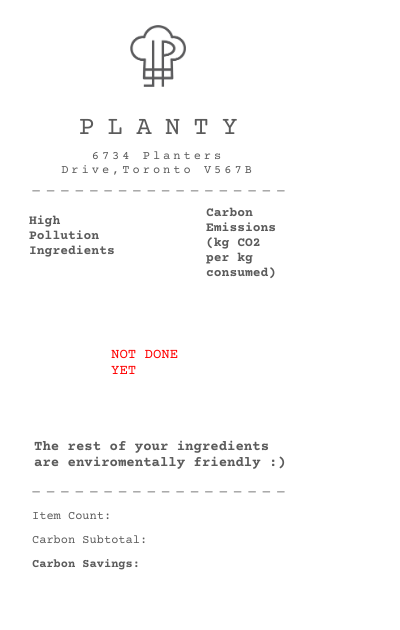
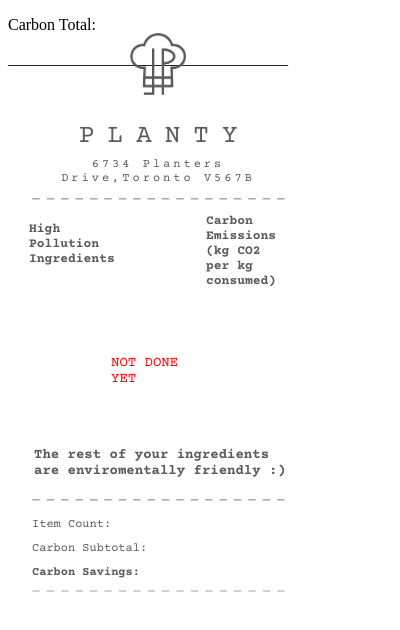
Before and after one commit to Johnson-Su/Planty, a browser extension: page popup.html in a window 400 px wide. Drawn offline with nearby package versions, Linux system fonts and the light colour scheme.

Commit message:
push for test

```diff
--- a/popup.css
+++ b/popup.css
@@ -201,3 +201,22 @@ body {
   /* identical to box height */
   color: #5B5B5B;
 }
+
+.line3{
+  position: absolute;
+  width: 253px;
+  height: 14px;
+  left: calc(50% - 253px/2 + 0.5px);
+  top: 552px;
+
+  font-family: Courier;
+  font-style: normal;
+  font-weight: normal;
+  font-size: 12px;
+  line-height: 14px;
+  /* identical to box height */
+
+  text-align: center;
+
+  color: #5B5B5B;
+}
--- a/popup.html
+++ b/popup.html
@@ -42,6 +42,9 @@
     <p class="count">Item Count:</p>
     <p class="subtotal">Carbon Subtotal:</p>
     <p class="savings">Carbon Savings:</p>
+    <p class="line3">_ _ _ _ _ _ _ _ _ _ _ _ _ _ _ _ _ _</p>
+    <p class="total">Carbon Total:</p>
+    <p class="line4">___________________________________</p>
   </div>
 
 
```
